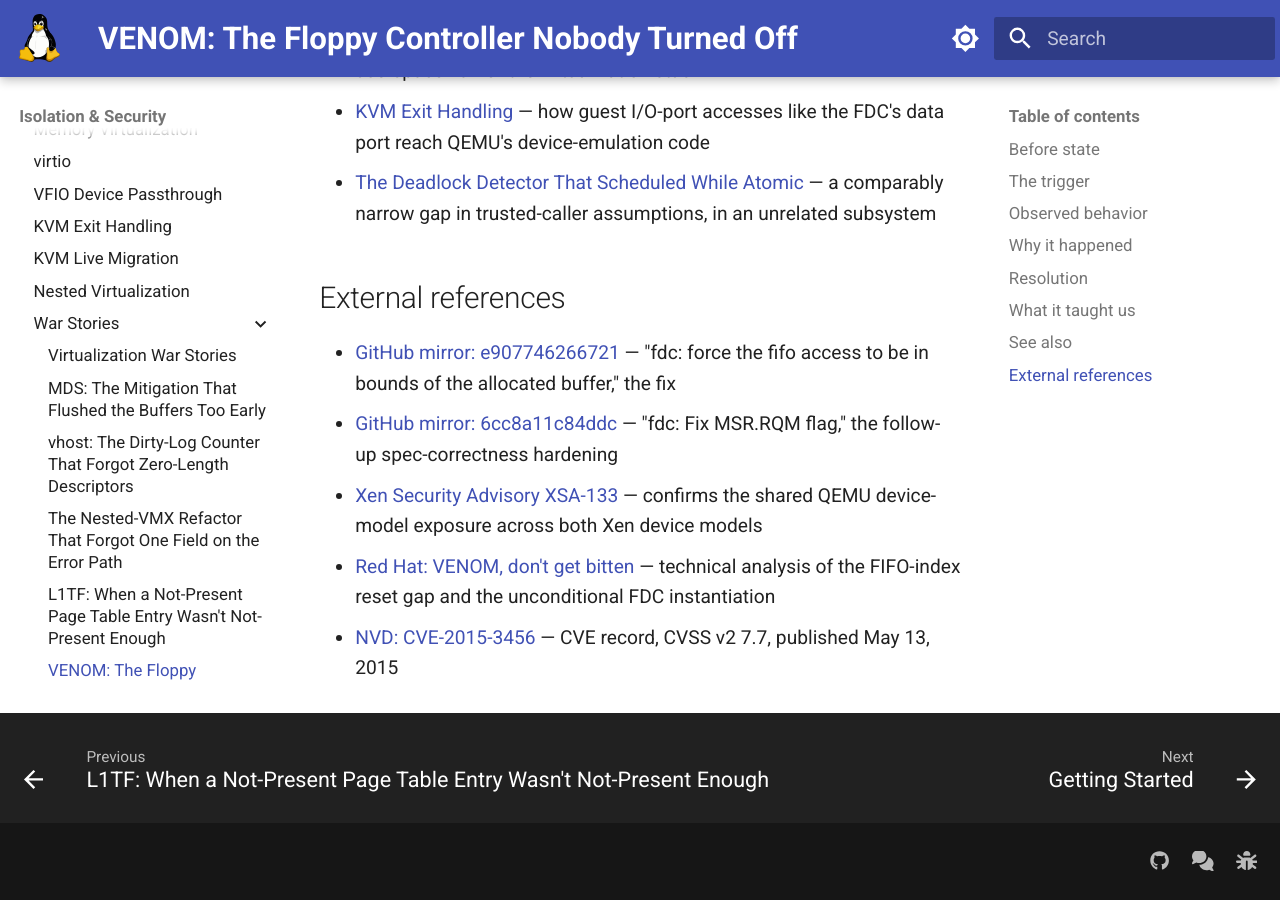
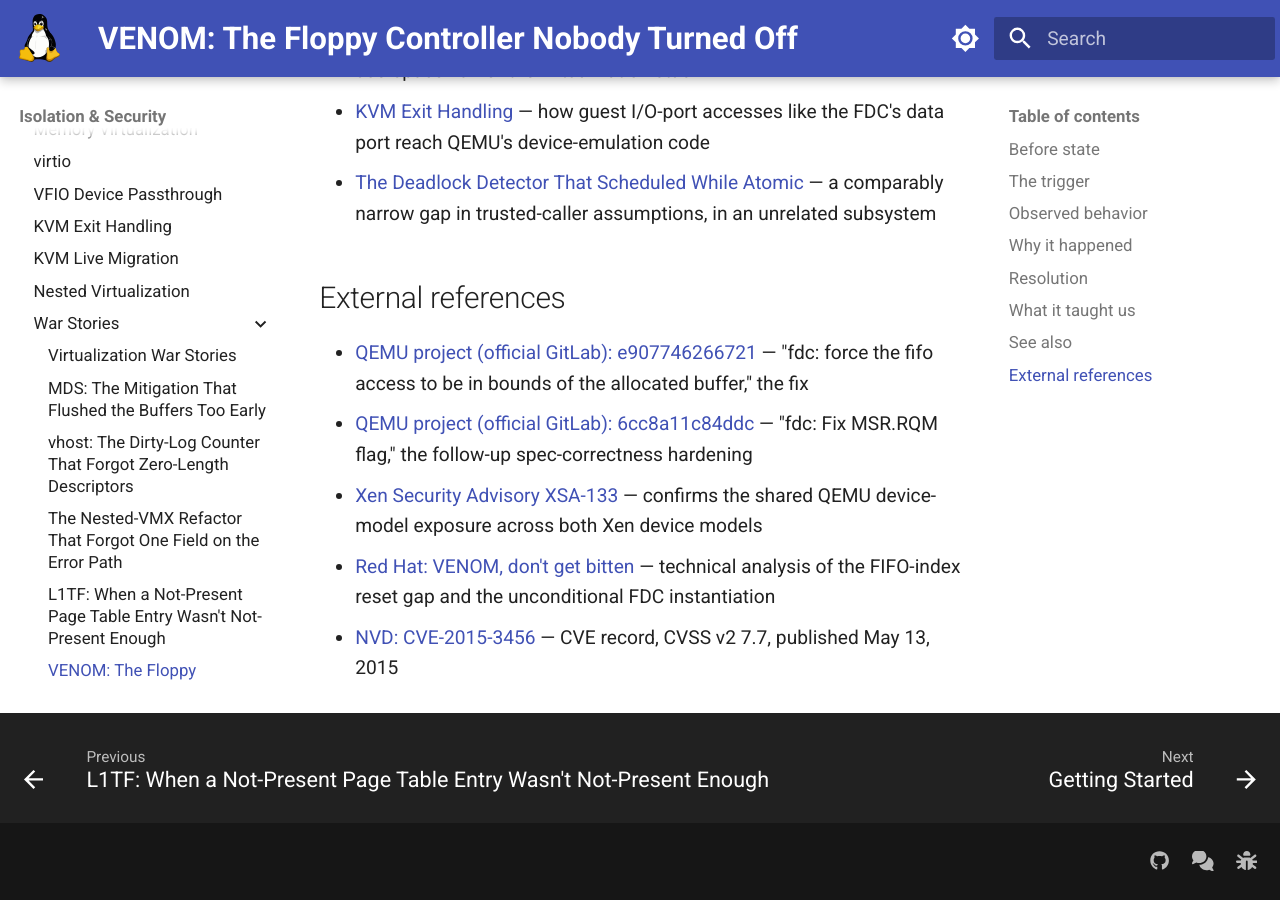
Before and after one commit to laveeshb/linux-kernel-internals, an MkDocs documentation site: the page built from docs/virtualization/war-stories/venom-fdc-overflow.md, in a window 1280 px wide and 900 px high, scrolled down 4553 px. Built offline with MkDocs 1.6.1 and Material for MkDocs 9.7.7, drawn with Linux system fonts in a browser that asks for light colours.

Commit message:
Round 3 fixes, plus: convert all commit links to canonical sources
Round 3 review fixes:
- l1tf-foreshadow-vmm.md: dropped code-font styling on "pte_inversion" --
  it's a descriptive kernel term ("PTE inversion"), not a literal
  option/parameter name, and the backticks implied otherwise
- mds-verw-timing-gap.md: fixed a release-date ambiguity (the 2024 fix
  was committed in February but Linux 6.8 itself shipped in March);
  softened an overly specific "a return address" claim about what
  refills the CPU buffers, since the actual call site is very likely
  inlined and no disassembly was available to confirm a literal
  push/call sequence there
- war-stories.md: tightened a loose "a year longer still" claim to
  match the actual ~21-month gap between the two commits it describes

Citation policy fix (all 5 incident pages):
docs/contributing.md's sourcing policy is explicit: kernel commits
must cite git.kernel.org, "not mirrors or forks" -- GitHub is exactly
that. Every commit citation in this PR was using a GitHub link
(convenient since verification used `gh api`/`gh` CLI throughout, and
nobody cross-checked the citation format against the site's own
policy). Converted every Linux kernel commit link to
git.kernel.org/pub/scm/.../commit/?id=<sha>, and the two VENOM/QEMU
commit links to QEMU's own canonical repository
(gitlab.com/qemu-project/qemu), since git.kernel.org doesn't host QEMU
and GitHub isn't QEMU's canonical location either.

```diff
--- a/docs/virtualization/war-stories/venom-fdc-overflow.md
+++ b/docs/virtualization/war-stories/venom-fdc-overflow.md
@@ -66,8 +66,8 @@
 
 ## External references
 
-- [GitHub mirror: e907746266721](https://github.com/qemu/qemu/commit/e907746266721f305d67bc0718795fedee2e824c) — "fdc: force the fifo access to be in bounds of the allocated buffer," the fix
-- [GitHub mirror: 6cc8a11c84ddc](https://github.com/qemu/qemu/commit/6cc8a11c84ddc18c64fc88d54c8e9dca24ada489) — "fdc: Fix MSR.RQM flag," the follow-up spec-correctness hardening
+- [QEMU project (official GitLab): e907746266721](https://gitlab.com/qemu-project/qemu/-/commit/e907746266721f305d67bc0718795fedee2e824c) — "fdc: force the fifo access to be in bounds of the allocated buffer," the fix
+- [QEMU project (official GitLab): 6cc8a11c84ddc](https://gitlab.com/qemu-project/qemu/-/commit/6cc8a11c84ddc18c64fc88d54c8e9dca24ada489) — "fdc: Fix MSR.RQM flag," the follow-up spec-correctness hardening
 - [Xen Security Advisory XSA-133](https://xenbits.xen.org/xsa/advisory-133.html) — confirms the shared QEMU device-model exposure across both Xen device models
 - [Red Hat: VENOM, don't get bitten](https://access.redhat.com/blogs/product-security/posts/1976633) — technical analysis of the FIFO-index reset gap and the unconditional FDC instantiation
 - [NVD: CVE-2015-3456](https://nvd.nist.gov/vuln/detail/CVE-2015-3456) — CVE record, CVSS v2 7.7, published May 13, 2015
```
Also changed, not shown: docs/virtualization/war-stories.md (+1 -1 lines), docs/virtualization/war-stories/l1tf-foreshadow-vmm.md (+2 -2 lines), docs/virtualization/war-stories/mds-verw-timing-gap.md (+5 -5 lines), docs/virtualization/war-stories/nested-vmx-posted-interrupt-uaf.md (+2 -2 lines), docs/virtualization/war-stories/vhost-migration-log-overflow.md (+2 -2 lines).
